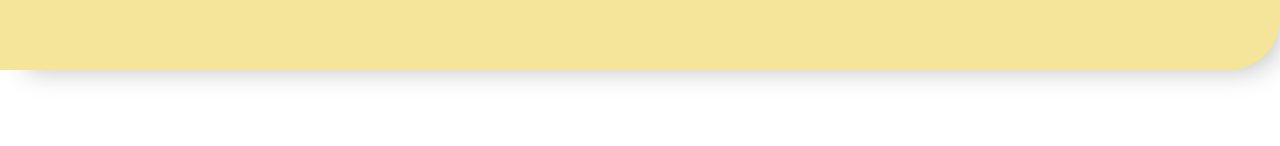
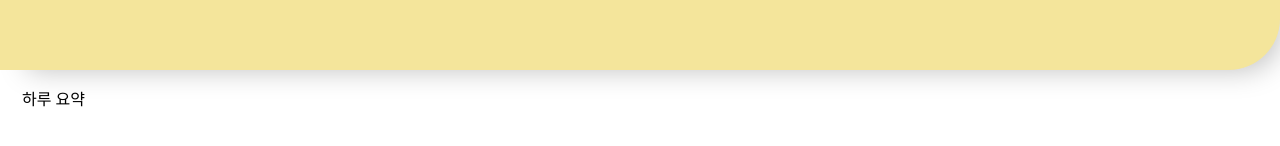
Before and after one commit to Capstone-Seepet/seepet_front, a React (Create React App) app: page /dog/statistics in a window 1280 px wide. Shown: the part 540-686 px from the top of the page. Built offline with nearby package versions, Linux system fonts and the light colour scheme; a web font is replaced by a local one.

Commit message:
[ENH] 하루 통계 작업중

```diff
--- a/src/views/dogStatistics/DogStatisticsPage.js
+++ b/src/views/dogStatistics/DogStatisticsPage.js
@@ -15,6 +15,9 @@ const DogStatisticsPage = () => {
                     className="statisticsCalendar"
                     maxDetail="month"/>
         </div>
+        <div className={style.statisticsWrap}>
+          <p className={style.title}>하루 요약</p>
+        </div>
       </main>
     </>
   )
--- a/src/views/dogStatistics/DogStatisticsPage.module.css
+++ b/src/views/dogStatistics/DogStatisticsPage.module.css
@@ -4,3 +4,6 @@
   border-bottom-right-radius: 4vw;
   box-shadow: 1.07vw 1.07vw 2.13vw -1.07vw #00000040;
 }
+.statisticsWrap {
+  padding: 22px;
+}
```
